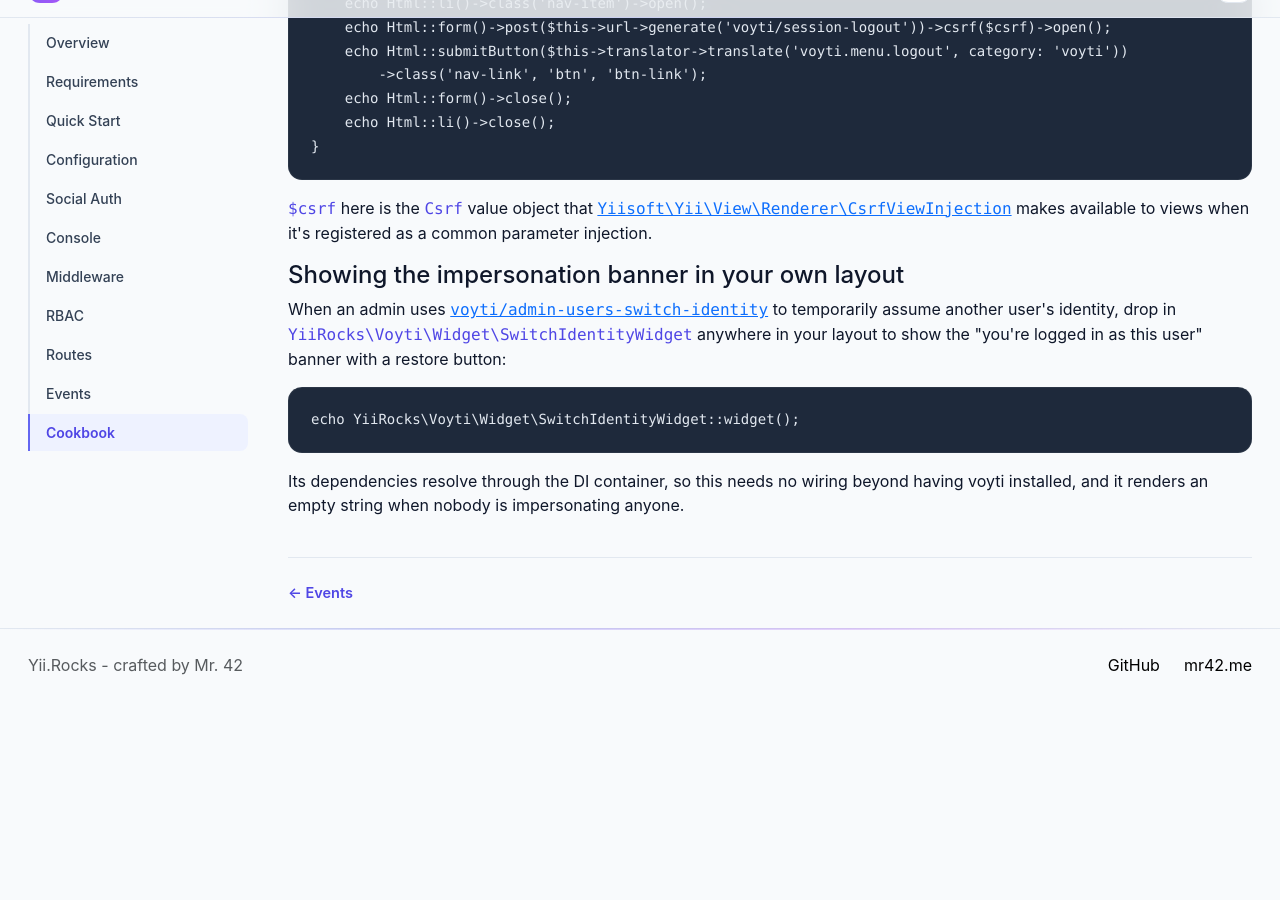
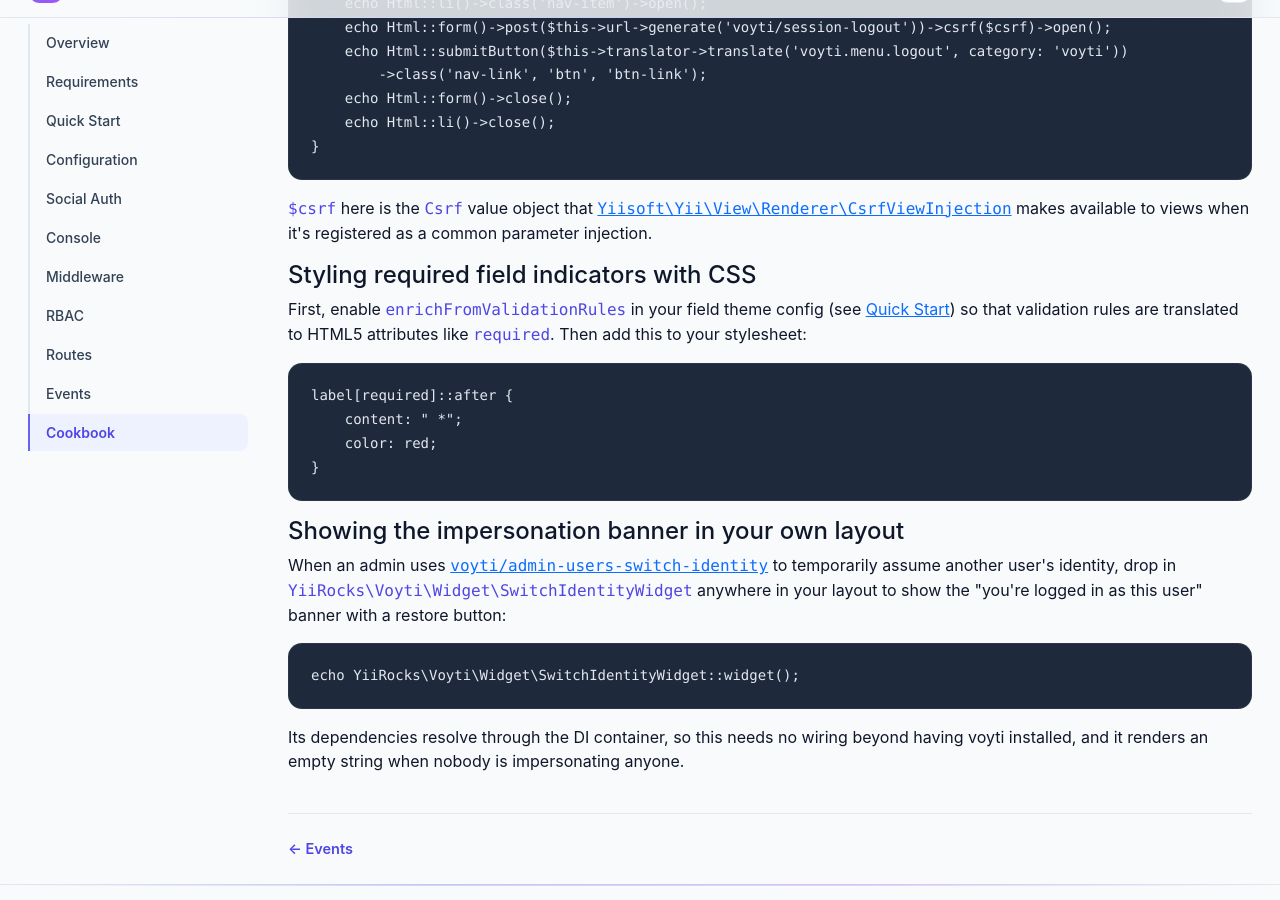
Before and after one commit to YiiRocks/YiiRocks.github.io, a Jekyll site: the page built from voyti/cookbook/index.html, in a window 1280 px wide and 900 px high, scrolled down 882 px. Built offline with Jekyll 4.4.1, drawn with Linux system fonts in a browser that asks for light colours; a style sheet for code colours, icons or effects is not loaded; before the commit the page ends 1583 px from its top, so only the background shows below that.

Commit message:
Add cookbook section about styling required field indicators with CSS
Voyti doesn't apply CSS styling to required fields, so this documents how users can add a red asterisk to labels using the required attribute with enrichFromValidationRules enabled.

```diff
--- a/voyti/cookbook/index.html
+++ b/voyti/cookbook/index.html
@@ -47,6 +47,17 @@ if (!$this->currentUser->isGuest()) {
             makes available to views when it's registered as a common parameter injection.
         </p>
 
+        <h4>Styling required field indicators with CSS</h4>
+        <p>
+            First, enable <code>enrichFromValidationRules</code> in your field theme config
+            (see <a href="/voyti/quick-start/">Quick Start</a>) so that validation rules are
+            translated to HTML5 attributes like <code>required</code>. Then add this to your stylesheet:
+        </p>
+        <pre class="doc-example mb-3"><code class="language-css">label[required]::after {
+    content: " *";
+    color: red;
+}</code></pre>
+
         <h4>Showing the impersonation banner in your own layout</h4>
         <p>
             When an admin uses <a href="/voyti/routes/#admin"><code>voyti/admin-users-switch-identity</code></a>
```
